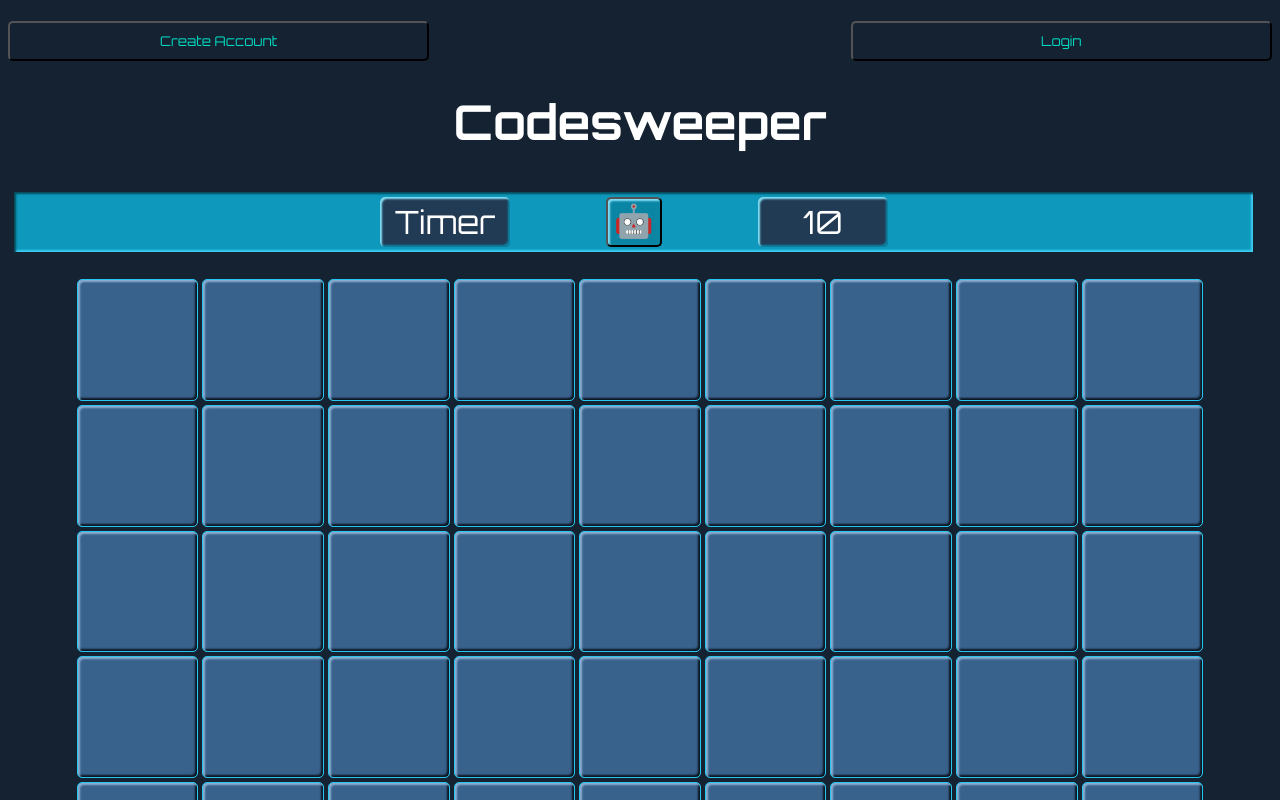
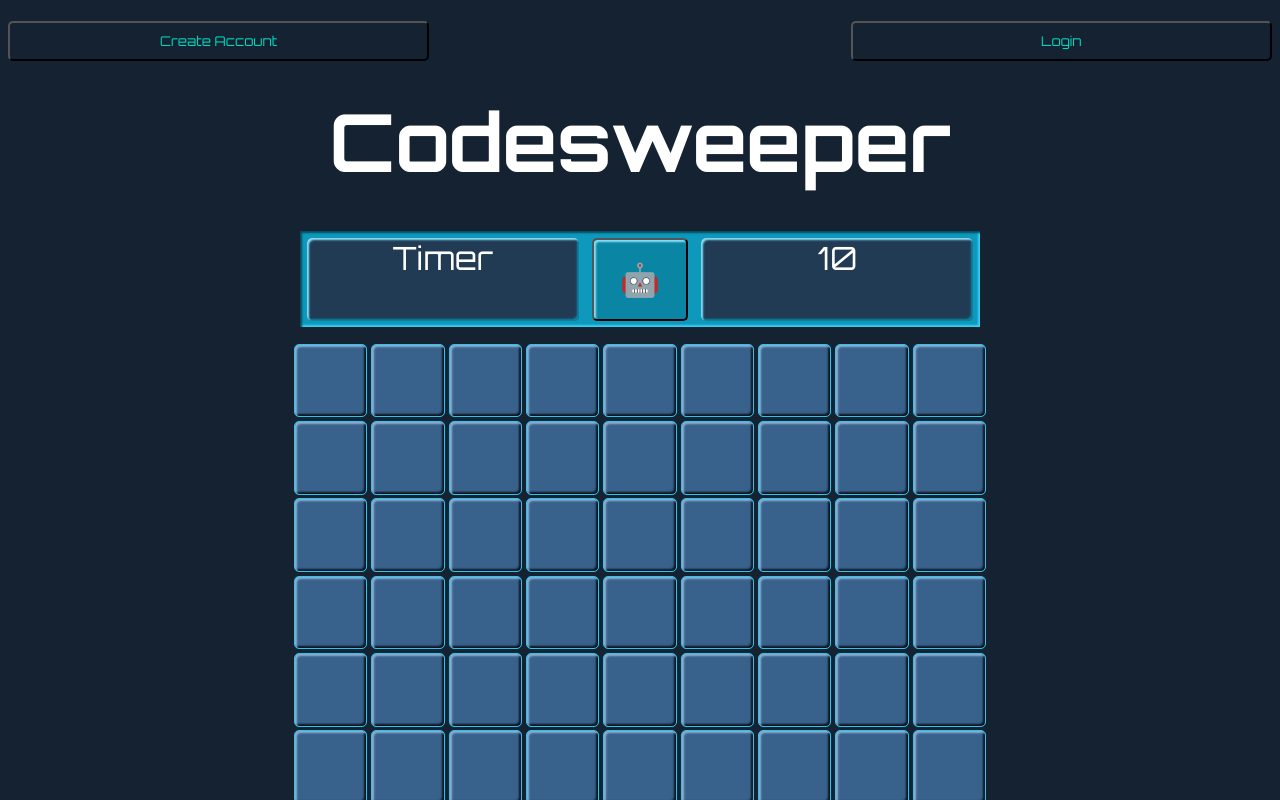
Before and after one commit to kaseywolff/Codesweeper, a React app: page / in a window 1280 px wide. Shown: the top 800 px of the page. Built offline with nearby package versions, Linux system fonts and the light colour scheme.

Commit message:
styling to fit screens

```diff
--- a/client/components/Square.jsx
+++ b/client/components/Square.jsx
@@ -30,7 +30,7 @@ class Square extends Component {
 
 
     return(
-      <div>
+      <div className='square'>
         <button
           className={squareClass}
           id={this.props.id}
--- a/client/scss/app.scss
+++ b/client/scss/app.scss
@@ -43,7 +43,7 @@ body {
 
 h2 {
   text-align: center;
-  font-size: xxx-large;
+  font-size: 10vmin;
   color: white;
   font-family: 'Orbitron', sans-serif;
   margin:5vh;
@@ -57,13 +57,19 @@ h2 {
 }
 
 #stats {
-  display: grid;
+  // display: grid; //orig
+  display: flex;
+  justify-content: space-around;
   align-content: center;
+  align-self: center;
   // align-items: center;
-  justify-items: center;
-  grid-template-columns: 2fr 1fr 2fr;
-  width: 99%;
-  height: 60px;
+  // justify-items: center; //orig
+  // grid-template-columns: 2fr 1fr 2fr; //orig
+  width: 85vw;
+  max-width: 85vh;
+  // width: 99%;
+  // height: 60px; //orig
+  height: 12vmin;
   // margin: 30px;
   // margin-bottom: 5px;
   background-color: $darkblue;
@@ -73,29 +79,38 @@ h2 {
   box-shadow: inset 2px 2px 2px 0 darken($darkblue, 20), inset -2px -2px 2px 0 lighten($darkblue, 20);
 
   #timer {
-    display: grid;
-    grid-column-end: 2;
-    justify-self: end;
+    // display: flex;
+    // height: 90%;
+    // justify-content: center;
+
+    // display: grid; //orig
+    // grid-column-end: 2; //orig
+    // justify-self: end; //orig
     font-family: 'Orbitron', sans-serif;
     color: white;
     // color: rgb(255, 0, 174);
-    font-size:xx-large;
+    font-size:xx-large; //orig
+    // font-size: 25.5vw;
     // text-align: right;
     // align-items: right;
-    width: 100px;
+    // width: 100px; //orig
+    // height: 8vmin;
+    width: 30vw;
+    text-align: center;
+    margin: 1%;
 
     // margin-left: 10px;
     // margin-top: 5px;
-    padding: 5px;
-    padding-left: 15px;
-    padding-right: 15px;
+    // padding: 5px; //orig
+    // padding-left: 15px; //orig
+    // padding-right: 15px; //orig
     box-shadow: inset 2px 2px 2px 0 lighten($blue, 20), inset -2px -2px 2px 0 darken($blue, 20);
     background-color: darken($grey-blue, 15);
     border-radius: 5px;
   }
 
   #smile {
-    display: grid;
+    // display: grid; //orig
     font-family: 'Orbitron', sans-serif;
     color: white;
     background-color: darken($blue, 20);
@@ -108,22 +123,29 @@ h2 {
     cursor: pointer;
     // margin-left: 10px;
     // margin-top: 5px;
+
+    margin: 1%;
+    width: 10vw;
+    // height: fit-content;
   }
 
   #mineCount {
-    display: grid;
-    justify-self: start;
+    // display: grid; //orig
+    justify-self: start; //orig
     font-family: 'Orbitron', sans-serif;
     color: white;
     // color: rgb(255, 0, 174);
     font-size:xx-large;
     text-align: center;
-    width: 100px;
+    width: 30vw;
+    margin: 1%;
+
+    // width: 100px; //orig
     // margin-left: 10px;
     // margin-top: 5px;
-    padding: 5px;
-    padding-left: 15px;
-    padding-right: 15px;
+    // padding: 5px; //orig
+    // padding-left: 15px; //orig
+    // padding-right: 15px; //orig
     box-shadow: inset 2px 2px 2px 0 lighten($blue, 20), inset -2px -2px 2px 0 darken($blue, 20);
     background-color: darken($grey-blue, 15);
     border-radius: 5px;
@@ -135,13 +157,21 @@ h2 {
   flex-direction: column;
   justify-items: center;
   width: 99%;
+  max-width: 90vh; //new
   min-width: 486px;
   align-self: center;
 }
 
 #grid {
-  display: flex;
-  flex-wrap: wrap;
+  display: grid;
+  align-self: center;
+  grid-template-columns: repeat(9, 1fr);
+  grid-template-rows: repeat(9, 1fr);
+  width: 87vw;
+  max-width: 87vh;
+  height: 87vh;
+  max-height: 87vw;
+  // flex-wrap: wrap;
   // height: 500px;
   margin: 2%;
   padding: 0;
@@ -151,9 +181,9 @@ h2 {
 .hidden {
   box-sizing: border-box;
   float: left;
-  width: 9.5vw;
+  width: 95%;
   // height: 50px;
-  height: 9.5vw;
+  height: 95%;
   border-radius: 5px;
   // background-color: rgb(40,42,54);
 
@@ -179,8 +209,9 @@ h2 {
 .flagged {
   box-sizing: border-box;
   float: left;
-  width: 50px;
-  height: 50px;
+  width: 95%;
+  // height: 50px;
+  height: 95%;
   border-radius: 5px;
   // background-color: rgb(40,42,54);
 
@@ -204,8 +235,9 @@ h2 {
 .square0 {
   box-sizing: border-box;
   float: left;
-  width: 50px;
-  height: 50px;
+  width: 95%;
+  // height: 50px;
+  height: 95%;
   border-radius: 5px;
   // background-color: rgb(40,42,54);
   background-color: darken(rgb(56, 97, 140), 15);
@@ -226,8 +258,9 @@ h2 {
 .square1 {
   box-sizing: border-box;
   float: left;
-  width: 50px;
-  height: 50px;
+  width: 95%;
+  // height: 50px;
+  height: 95%;
   border-radius: 5px;
   // background-color: rgb(40,42,54);
   background-color: darken(rgb(56, 97, 140), 15);
@@ -248,8 +281,9 @@ h2 {
 .square2 {
   box-sizing: border-box;
   float: left;
-  width: 50px;
-  height: 50px;
+  width: 95%;
+  // height: 50px;
+  height: 95%;
   border-radius: 5px;
   // background-color: rgb(40,42,54);
   background-color: darken(rgb(56, 97, 140), 15);
@@ -270,8 +304,9 @@ h2 {
 .square3 {
   box-sizing: border-box;
   float: left;
-  width: 50px;
-  height: 50px;
+  width: 95%;
+  // height: 50px;
+  height: 95%;
   border-radius: 5px;
   // background-color: rgb(40,42,54);
   background-color: darken(rgb(56, 97, 140), 15);
@@ -293,8 +328,9 @@ h2 {
 .square4 {
   box-sizing: border-box;
   float: left;
-  width: 50px;
-  height: 50px;
+  width: 95%;
+  // height: 50px;
+  height: 95%;
   border-radius: 5px;
   // background-color: rgb(40,42,54);
   background-color: darken(rgb(56, 97, 140), 15);
@@ -316,8 +352,9 @@ h2 {
 .square5 {
   box-sizing: border-box;
   float: left;
-  width: 50px;
-  height: 50px;
+  width: 95%;
+  // height: 50px;
+  height: 95%;
   border-radius: 5px;
   // background-color: rgb(40,42,54);
   background-color: darken(rgb(56, 97, 140), 15);
@@ -339,8 +376,9 @@ h2 {
 .squareX {
   box-sizing: border-box;
   float: left;
-  width: 50px;
-  height: 50px;
+  width: 95%;
+  // height: 50px;
+  height: 95%;
   border-radius: 5px;
   // background-color: rgb(40,42,54);
   background-color: rgb(255, 114, 159);
@@ -414,3 +452,12 @@ h2 {
 //     // max-height: 50px;
 //   };
 // // }
+
+@media (max-width:1440px) {
+  // body {
+  //   background-color: aliceblue;
+  // }
+  #timer {
+    // font-size: 100px !important;
+  }
+}
```
